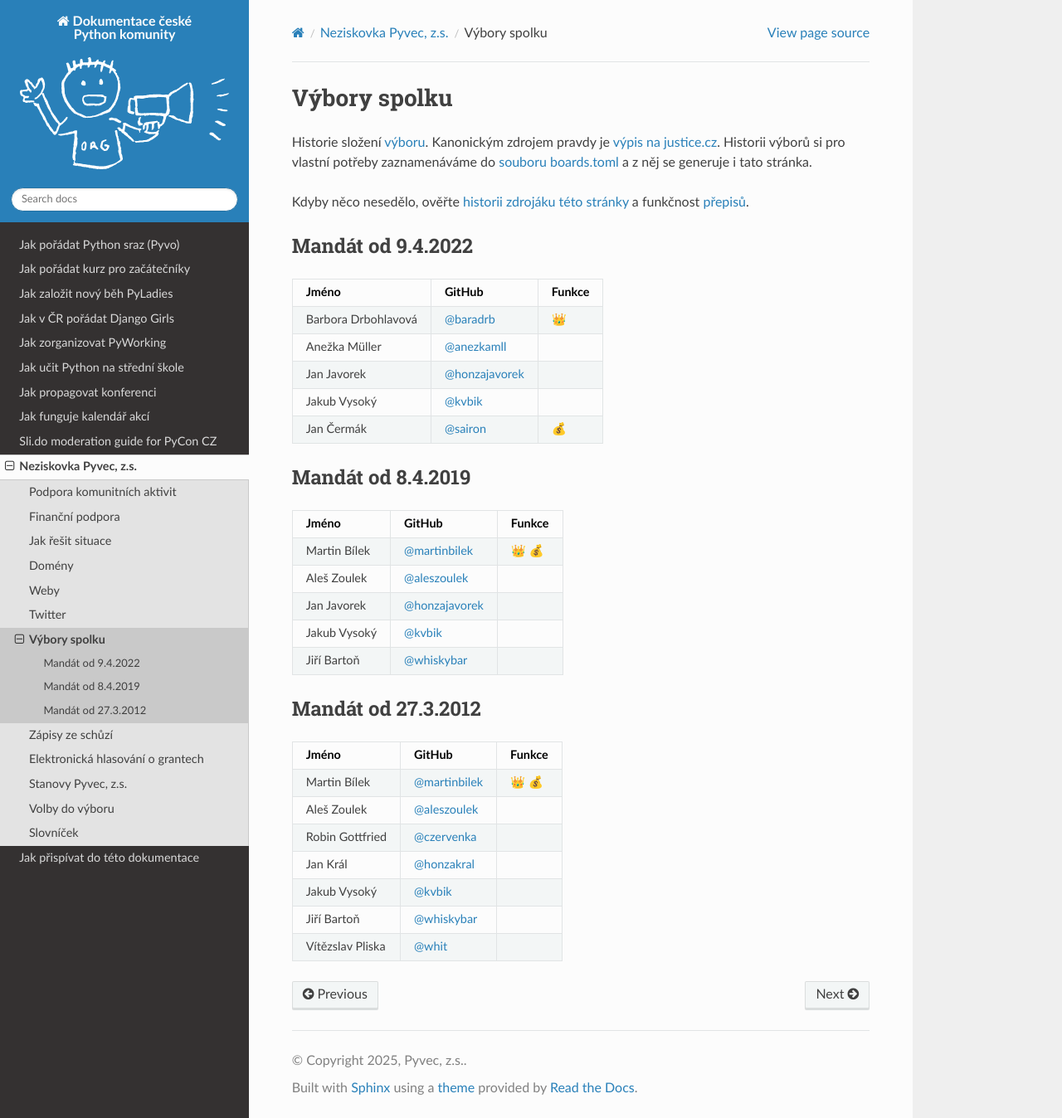
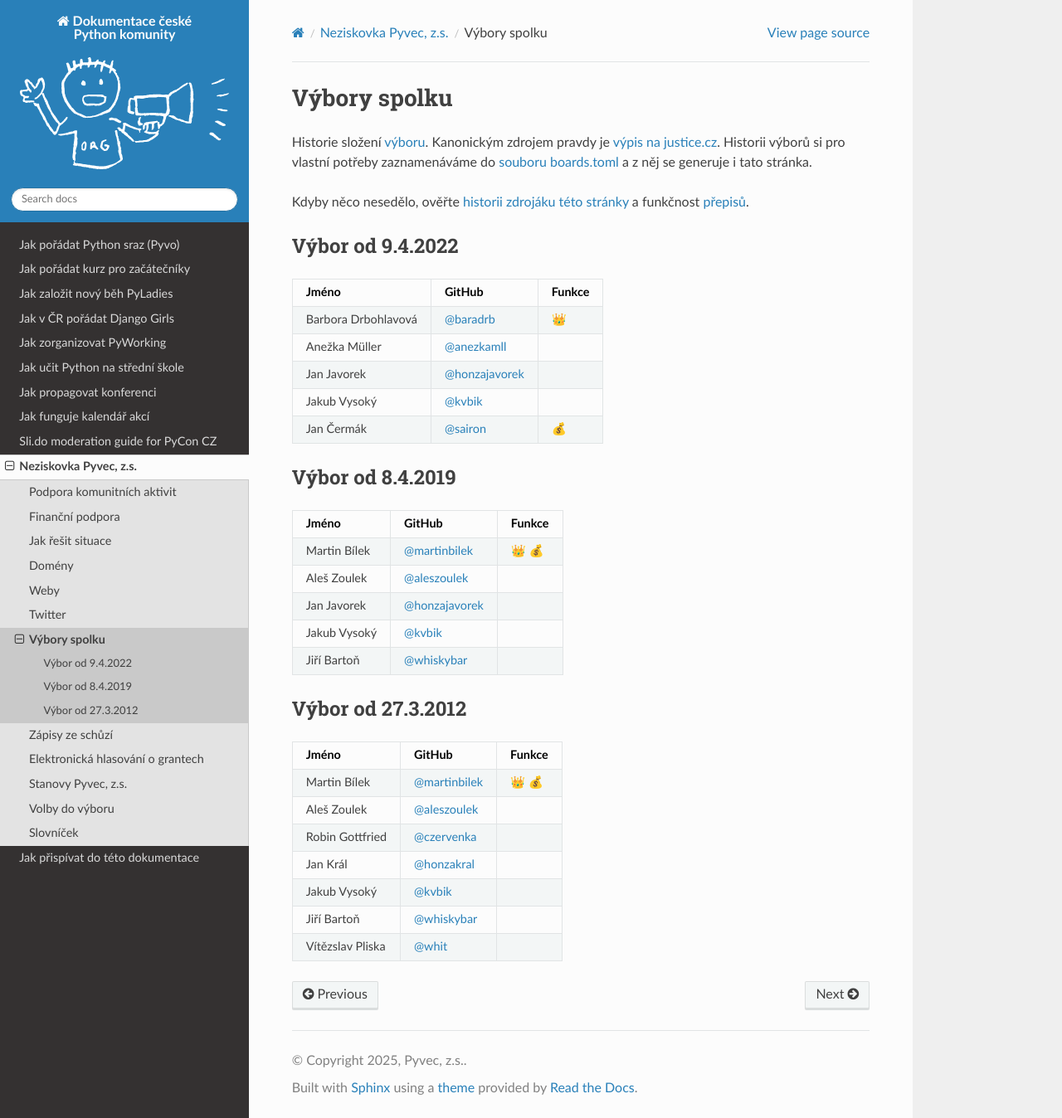
Before and after one commit to pyvec/docs.pyvec.org, a Sphinx documentation site: the page built from docs/operations/boards.rst, in a window 1280 px wide and 1348 px high. Shown: the whole window at 83% size. Built offline with Sphinx 7.4.7 and the Read the Docs theme 3.1.0, drawn with Linux system fonts in a browser that asks for light colours.

Commit message:
update pages (generated)

```diff
--- a/docs/operations/boards.rst
+++ b/docs/operations/boards.rst
@@ -8,7 +8,7 @@ Kdyby něco nesedělo, ověřte `historii zdrojáku této stránky <https://gith
 .. Soubor docs/operations/boards.rst je generován skriptem scripts/generate_boards.py ze šablony docs/operations/boards.rst.jinja. Neupravovat ručně!
 
 
-Mandát od 9.4.2022
+Výbor od 9.4.2022
 -------------------------------------------------
 
 .. csv-table::
@@ -20,7 +20,7 @@ Mandát od 9.4.2022
    Jakub Vysoký, `@kvbik <https://github.com/kvbik>`_,
    Jan Čermák, `@sairon <https://github.com/sairon>`_, |:moneybag:|
 
-Mandát od 8.4.2019
+Výbor od 8.4.2019
 -------------------------------------------------
 
 .. csv-table::
@@ -32,7 +32,7 @@ Mandát od 8.4.2019
    Jakub Vysoký, `@kvbik <https://github.com/kvbik>`_,
    Jiří Bartoň, `@whiskybar <https://github.com/whiskybar>`_,
 
-Mandát od 27.3.2012
+Výbor od 27.3.2012
 -------------------------------------------------
 
 .. csv-table::
--- a/docs/operations/grants.rst
+++ b/docs/operations/grants.rst
@@ -1,9 +1,9 @@
 Elektronická hlasování o grantech
 =================================
 
-Od roku 2020 o grantech :term:`výbor <Výbor>` hlasuje prostřednictvím repozitáře `pyvec/money <https://github.com/pyvec/money>`_. Zde je strojový přepis proběhlých hlasování. Kanonickým zdrojem pravdy je hlasování přímo na GitHub Issues. Kdyby něco nesedělo, ověřte `historii tohoto souboru <https://github.com/pyvec/docs.pyvec.org/commits/master/docs/operations/grants.rst>`_ a funkčnost :ref:`přepisů <generate_grants>`.
+Od roku 2020 o grantech :term:`výbor <Výbor>` hlasuje prostřednictvím repozitáře `pyvec/money <https://github.com/pyvec/money>`_. Zde je strojový přepis proběhlých hlasování. Kanonickým zdrojem pravdy je hlasování přímo na GitHub Issues. Kdyby něco nesedělo, ověřte `historii zdrojáku této stránky <https://github.com/pyvec/docs.pyvec.org/commits/master/docs/operations/grants.rst>`_ a funkčnost :ref:`přepisů <generate_grants>`.
 
-.. Soubor operations/grants.rst je generován skriptem scripts/generate_grants.py ze šablony operations/grants.rst.jinja. Neupravovat ručně!
+.. Soubor docs/operations/grants.rst je generován skriptem scripts/generate_grants.py ze šablony docs/operations/grants.rst.jinja. Neupravovat ručně!
 
 
 18. 3. 2025 - elektronické hlasování výboru
```
